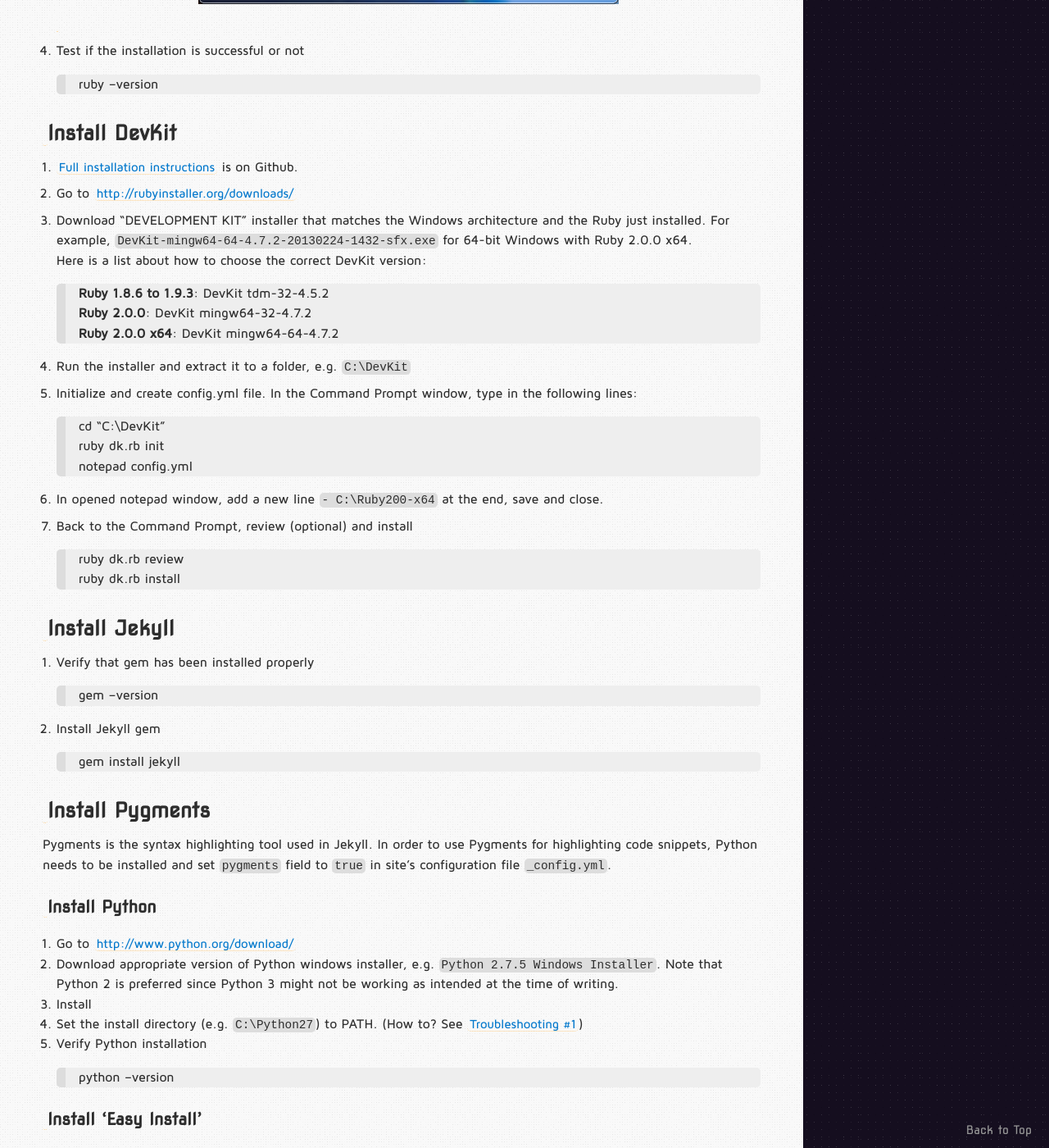
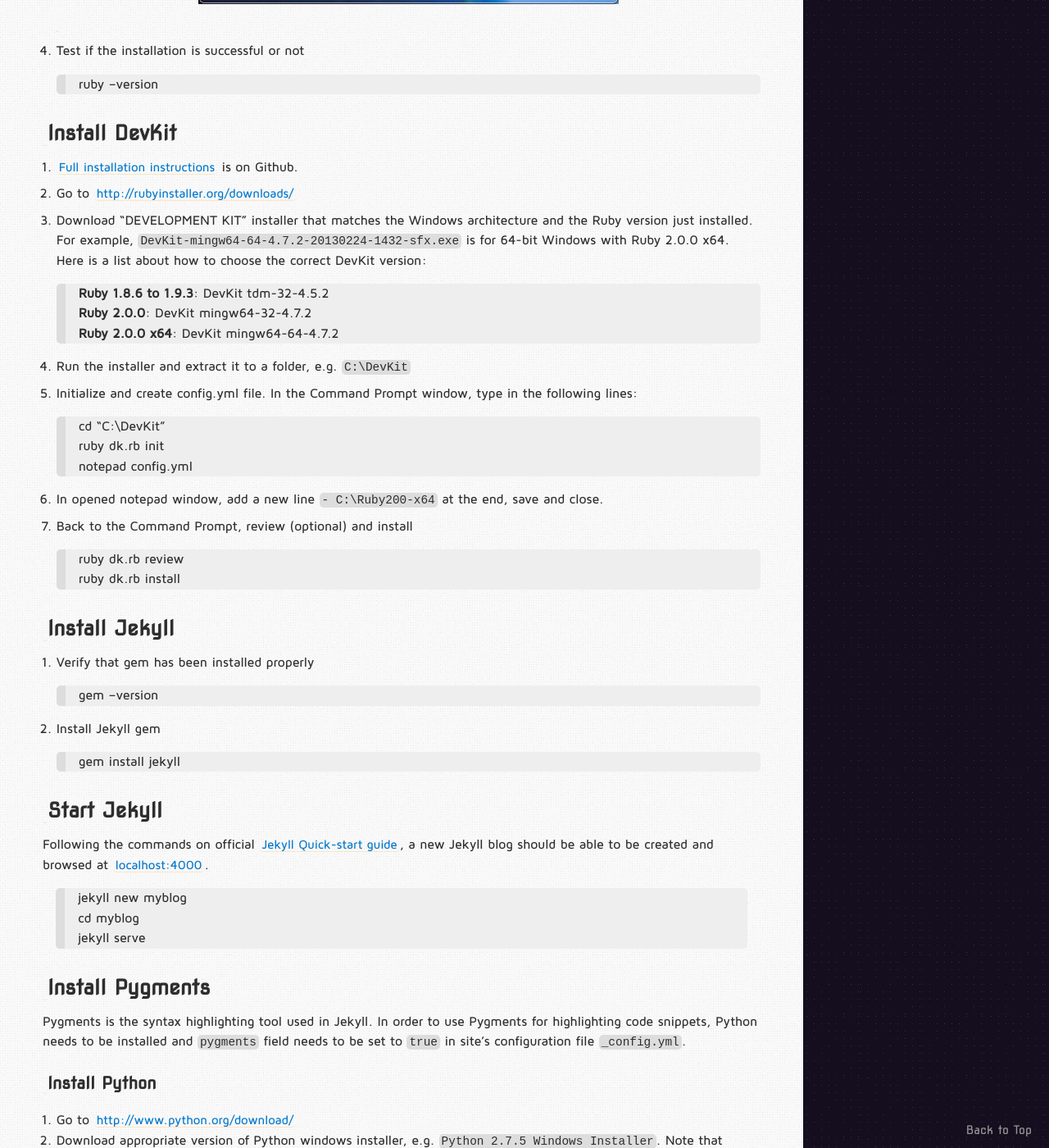
Before and after one commit to SeabookChen/seabookchen.net, a Jekyll site: the page built from _posts/2013-05-10-setup-jekyll-on-windows.md, in a window 1280 px wide and 1400 px high, scrolled down 1236 px. Shown: the whole window at 82% size. Built offline with Jekyll 4.4.1, drawn with Linux system fonts in a browser that asks for light colours; nearby versions of some CDN libraries; Markdown is read by kramdown in place of the engine named in the settings; comment, search, counter and statistics services are not loaded; some of the changed text lies outside the part shown.

Commit message:
update production grammar and structure tweaks

```diff
--- a/_posts/2013-05-10-setup-jekyll-on-windows.md
+++ b/_posts/2013-05-10-setup-jekyll-on-windows.md
@@ -15,7 +15,7 @@
 
 1. Go to <http://rubyinstaller.org/downloads/>
 
-2. In "RubyInstallers" section, select a version and click download.
+2. In "RubyInstallers" section, click a version to download.
 <br />For example, `Ruby 2.0.0-p247 (x64)` is the Windows installer
 for Ruby 2.0.0 x64 on 64-bit machines.
 
@@ -38,8 +38,9 @@
 
 2. Go to <http://rubyinstaller.org/downloads/>
 
-3. Download "DEVELOPMENT KIT" installer that matches the Windows architecture and the Ruby just installed.
-For example, `DevKit-mingw64-64-4.7.2-20130224-1432-sfx.exe` for 64-bit Windows with Ruby 2.0.0 x64.
+3. Download "DEVELOPMENT KIT" installer that matches the Windows architecture
+and the Ruby version just installed.
+For example, `DevKit-mingw64-64-4.7.2-20130224-1432-sfx.exe` is for 64-bit Windows with Ruby 2.0.0 x64.
 <br />Here is a list about how to choose the correct DevKit version:
 
     > **Ruby 1.8.6 to 1.9.3**: DevKit tdm-32-4.5.2<br />
@@ -69,11 +70,19 @@
 2. Install Jekyll gem
     > gem install jekyll
 
+## <a id="start-jekyll"></a>Start Jekyll
+Following the commands on official [Jekyll Quick-start guide](http://jekyllrb.com/docs/quickstart/),
+a new Jekyll blog should be able to be created and browsed at [localhost:4000](http://localhost:4000).
+> jekyll new myblog<br />
+> cd myblog<br />
+> jekyll serve<br />
+
 ## <a id="install-pygements"></a>Install Pygments
 
 Pygments is the syntax highlighting tool used in Jekyll.
 In order to use Pygments for highlighting code snippets,
-Python needs to be installed and set `pygments` field to `true` in site’s configuration file `_config.yml`.
+Python needs to be installed and `pygments` field needs to be set to `true`
+in site’s configuration file `_config.yml`.
 
 ### <a id="install-python"></a>Install Python
 1. Go to <http://www.python.org/download/>
@@ -165,7 +167,7 @@
     (This issue happened a while back with an old version of Jekyll,
     which should have been fixed by now.)
 
-    **Possible Solution**: Downgrade gem pygments.rb to version 0.4.2
+    **Possible Solution**: Downgrade pygments.rb gem to version 0.4.2
     > gem uninstall pygments.rb --version “=0.5.0”<br />
     > gem install pygments.rb --version “=0.4.2”
 
@@ -177,6 +179,6 @@
 
     **Possible Reason**: Incompatible issue with pygments.rb versions above 0.5.0
 
-    **Possible Solution**: Downgrade gem pygments.rb from 0.5.2/0.5.1 to version 0.5.0
+    **Possible Solution**: Downgrade pygments.rb gem from 0.5.2/0.5.1 to version 0.5.0
     > gem uninstall pygments.rb --version "=0.5.2"<br />
     > gem install pygments.rb --version "=0.5.0"
```
Also changed, not shown: other parts of _posts/2013-05-10-setup-jekyll-on-windows.md (+2 -9 lines).
